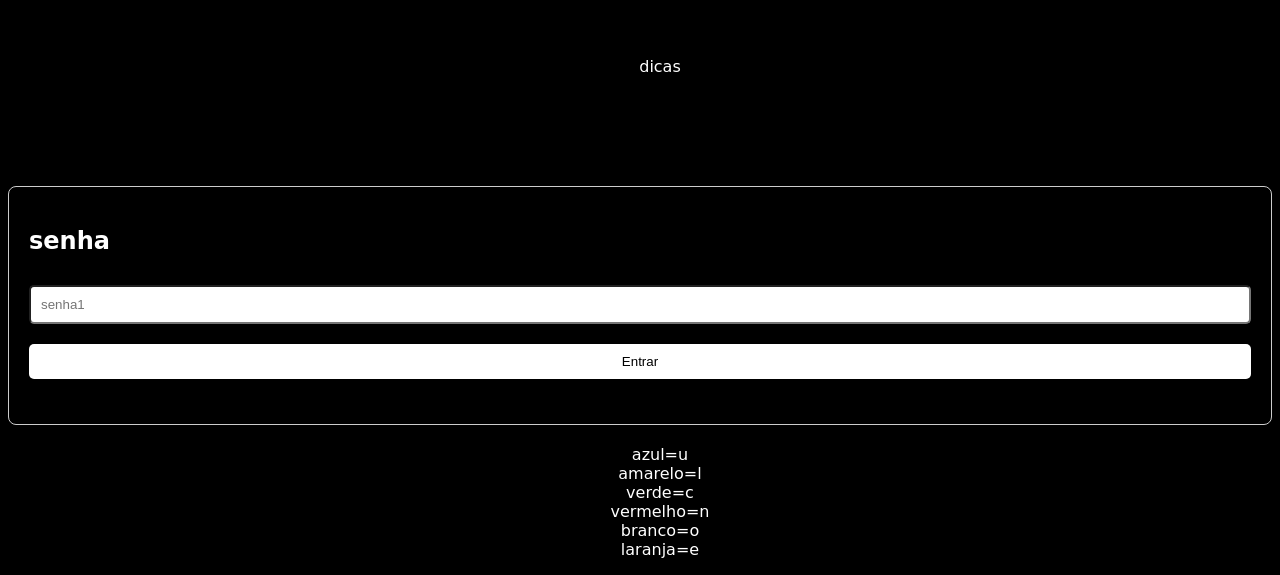
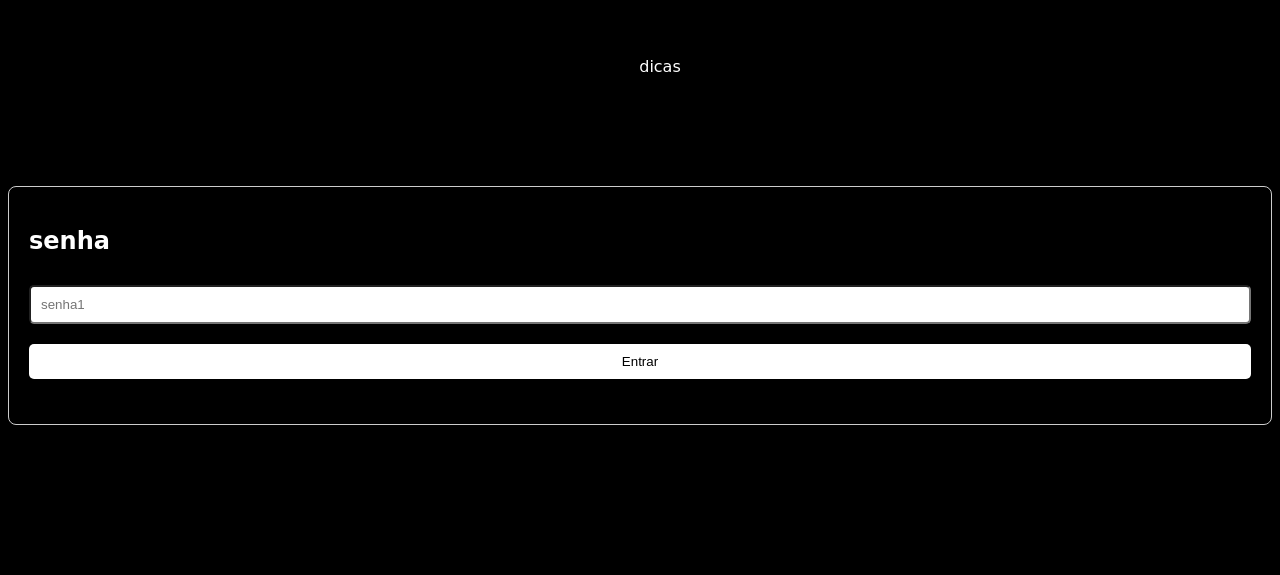
Before and after one commit to Farofilds/Regin, a plain HTML site: page nivel2.html in a window 1280 px wide. Shown: the part 623-1198 px from the top of the page. After the commit the page ends 1056 px from the top, so only its background shows below. Drawn offline with Linux system fonts and the light colour scheme.

Commit message:
Update nivel2.html

```diff
--- a/nivel2.html
+++ b/nivel2.html
@@ -63,29 +63,6 @@
 </div>
 
 
-    <nav>
-        <ul>
-            <li>
-                <a>azul=u</a>
-            </li>
-            <li>
-                <a>amarelo=l</a>
-            </li>
-            <li>
-                <a>verde=c</a>
-            </li>
-            <li>
-                <a>vermelho=n</a>
-            </li>
-            <li>
-                <a>branco=o</a>
-            </li>
-            <li>
-                <a>laranja=e</a>
-            </li>
-        </ul>
-    </nav>
-
 
 </body>
 </html>
```
